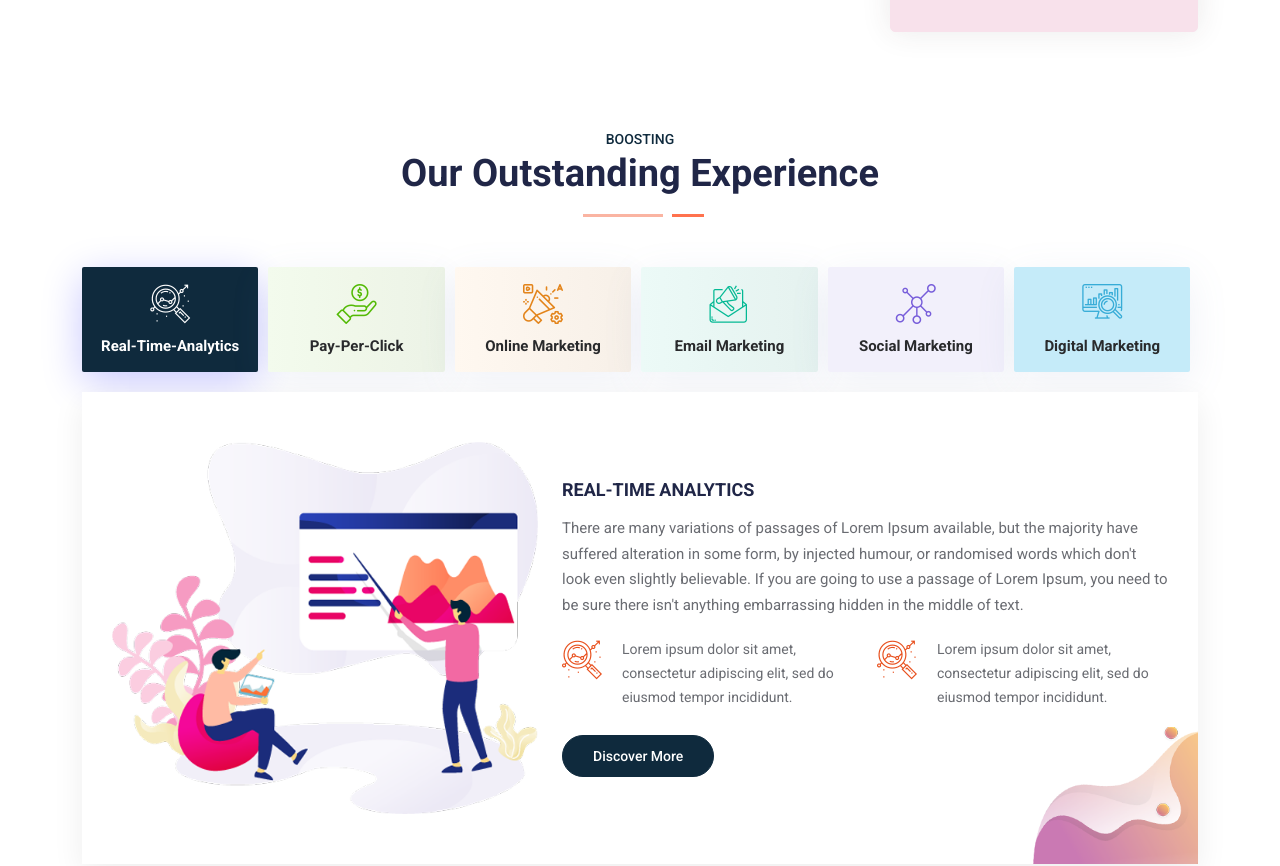
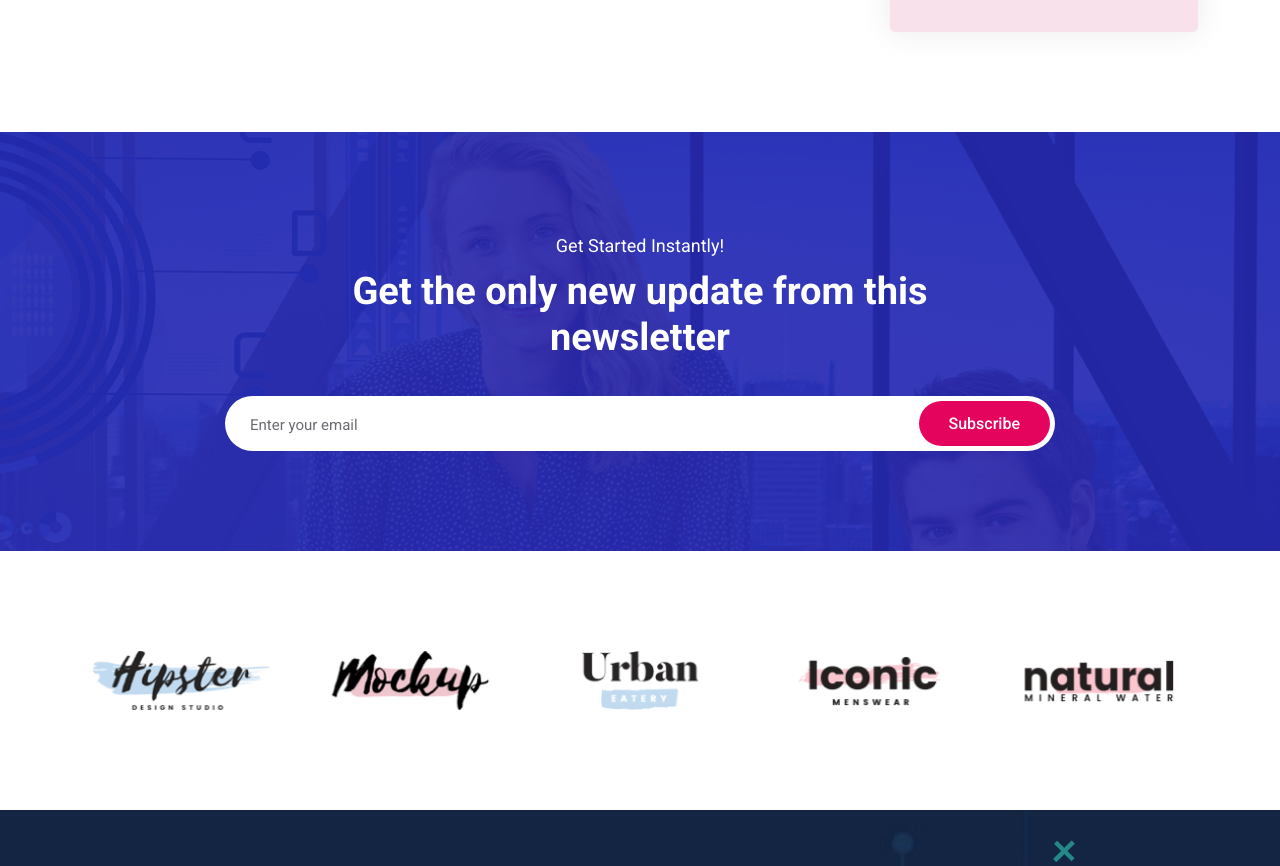
Before and after one commit to henask12/DigitalCraft-Solutions, a Next.js app: page /features in a window 1280 px wide. Shown: the part 1340-2206 px from the top of the page. Built offline with nearby package versions, Linux system fonts and the light colour scheme.

Commit message:
updated page

```diff
--- a/pages/features.js
+++ b/pages/features.js
@@ -21,9 +21,9 @@ const Features = () => {
 
       <FeaturesContent />
 
-      <div className="pb-100">
+      {/* <div className="pb-100">
         <TabsContent />
-      </div>
+      </div> */}
 
       <SubscribeStyleTwo />
 
```
